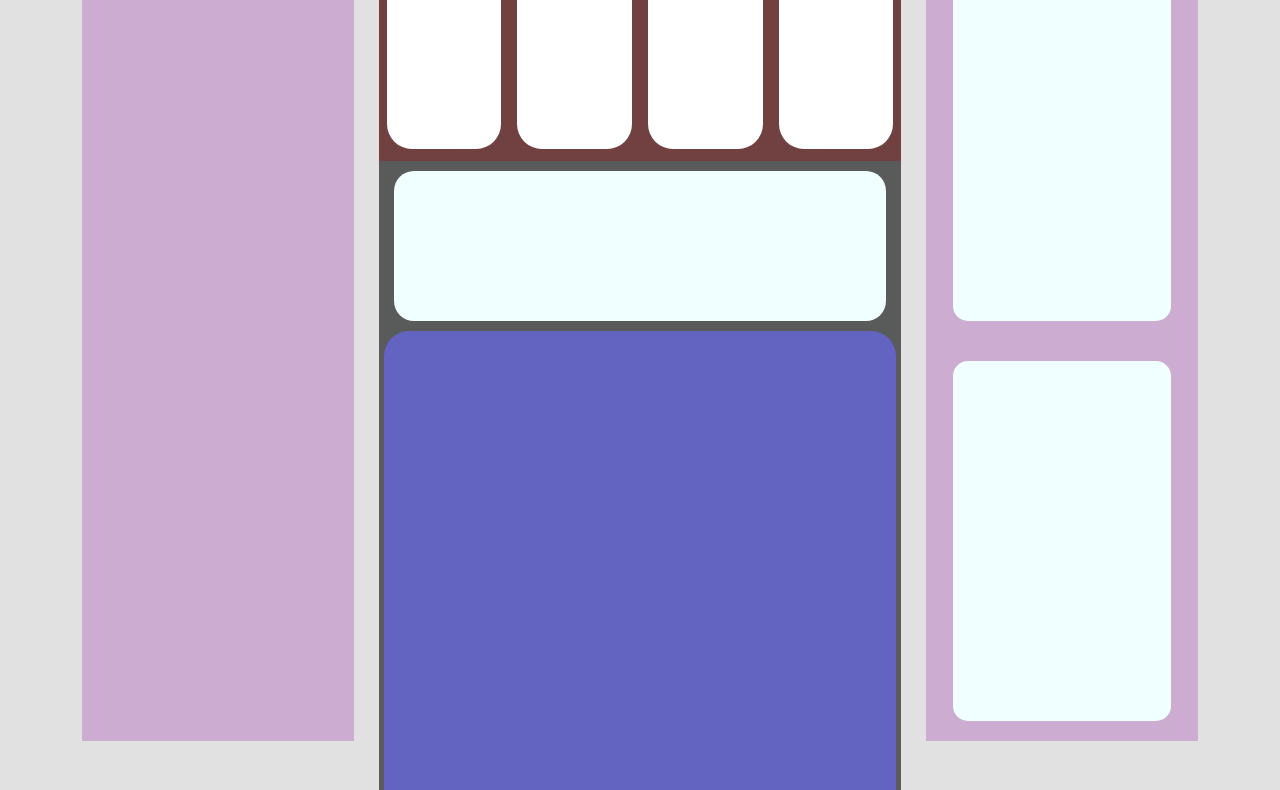
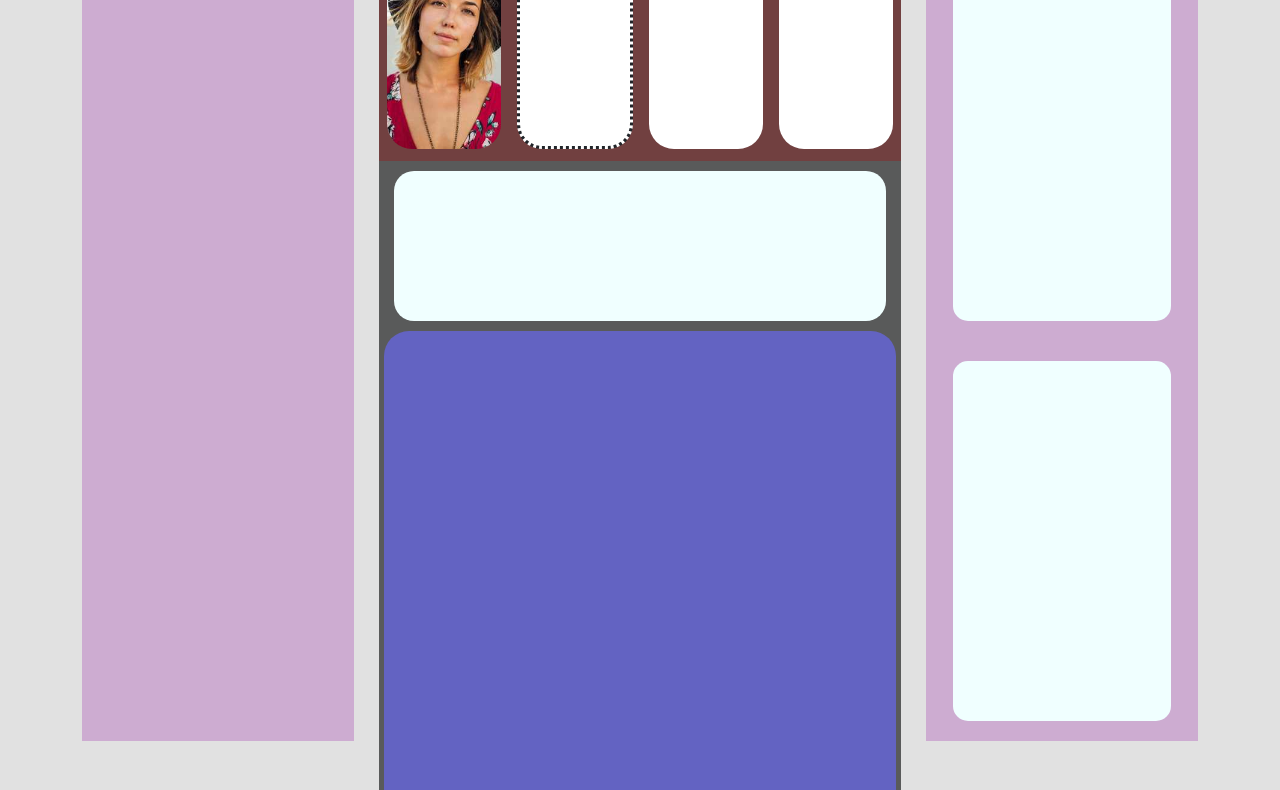
Before and after one commit to Shivanshuyadav55/social-site, a plain HTML site: page index.html in a window 1280 px wide. Shown: the part 135-925 px from the top of the page. Drawn offline with nearby package versions, Linux system fonts and the light colour scheme.

Commit message:
01_changes

```diff
--- a/index.html
+++ b/index.html
@@ -75,8 +75,8 @@
             <div class="container1"></div>
             <div class="container2">
                 <div class="stories">
-                    <div class="cardd"></div>
-                    <div class="cardd"></div>
+                    <div class="cardd" style="background: url(../social-site/image/a\ girl\ with\ hat.jpg) no-repeat center center/cover;"> <h3>Jenney</h3></div>
+                    <div class="cardd" style="border-style: dotted;"></div>
                     <div class="cardd"></div>
                     <div class="cardd"></div>
                 </div>
--- a/style.css
+++ b/style.css
@@ -76,4 +76,5 @@ section {
     margin: 8px 8px;
     background-color: #fff;
     border-radius: 25px;
+    /* background: url(../social-site/image/a\ girl\ with\ hat.jpg); */
 }
```
Also changed, not shown: image/a girl with hat.jpg (added).
